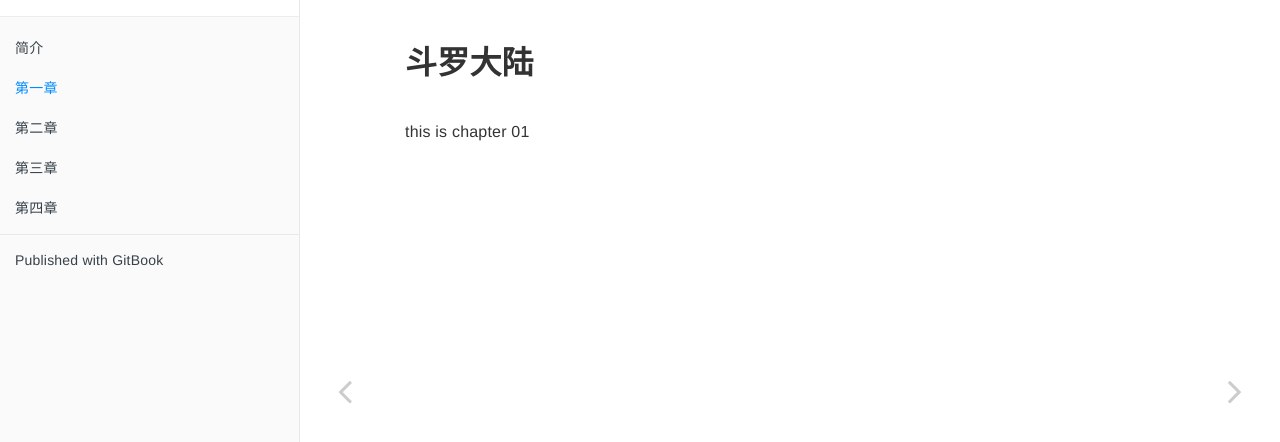
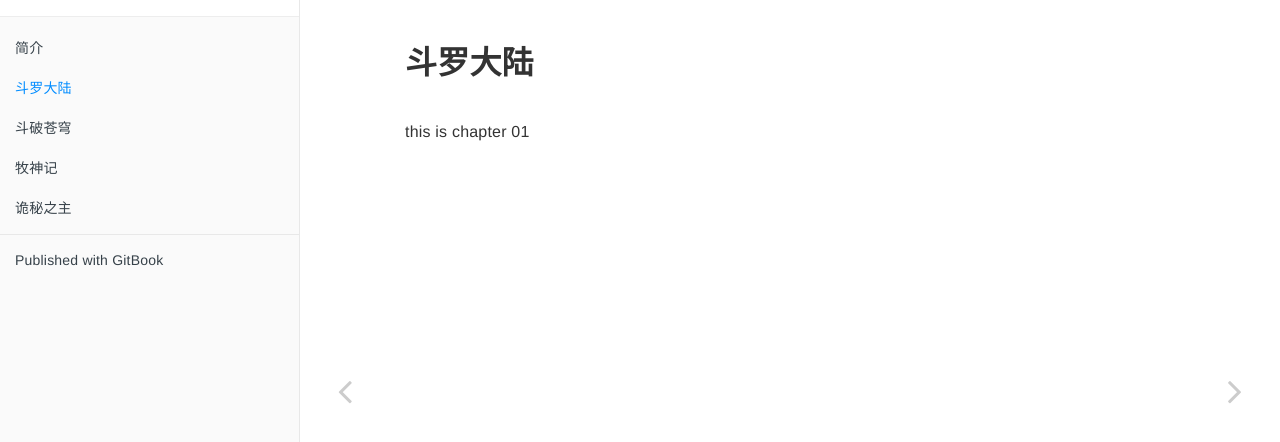
Before and after one commit to foreststarsea/kk-book, a website with bundled scripts: page ch01.html in a window 1280 px wide. Shown: the part 34-476 px from the top of the page. Built offline with nearby package versions, Linux system fonts and the light colour scheme.

Commit message:
Update ch01.html

```diff
--- a/ch01.html
+++ b/ch01.html
@@ -107,7 +107,7 @@
                 <a href="ch01.html">
 
 
-                    第一章
+                    斗罗大陆
 
                 </a>
 
@@ -120,7 +120,7 @@
                 <a href="ch02.html">
 
 
-                    第二章
+                    斗破苍穹
 
                 </a>
 
@@ -133,7 +133,7 @@
                 <a href="ch03.html">
 
 
-                    第三章
+                    牧神记
 
                 </a>
 
@@ -146,7 +146,7 @@
                 <a href="ch04.html">
 
 
-                    第四章
+                    诡秘之主
 
                 </a>
 
```
